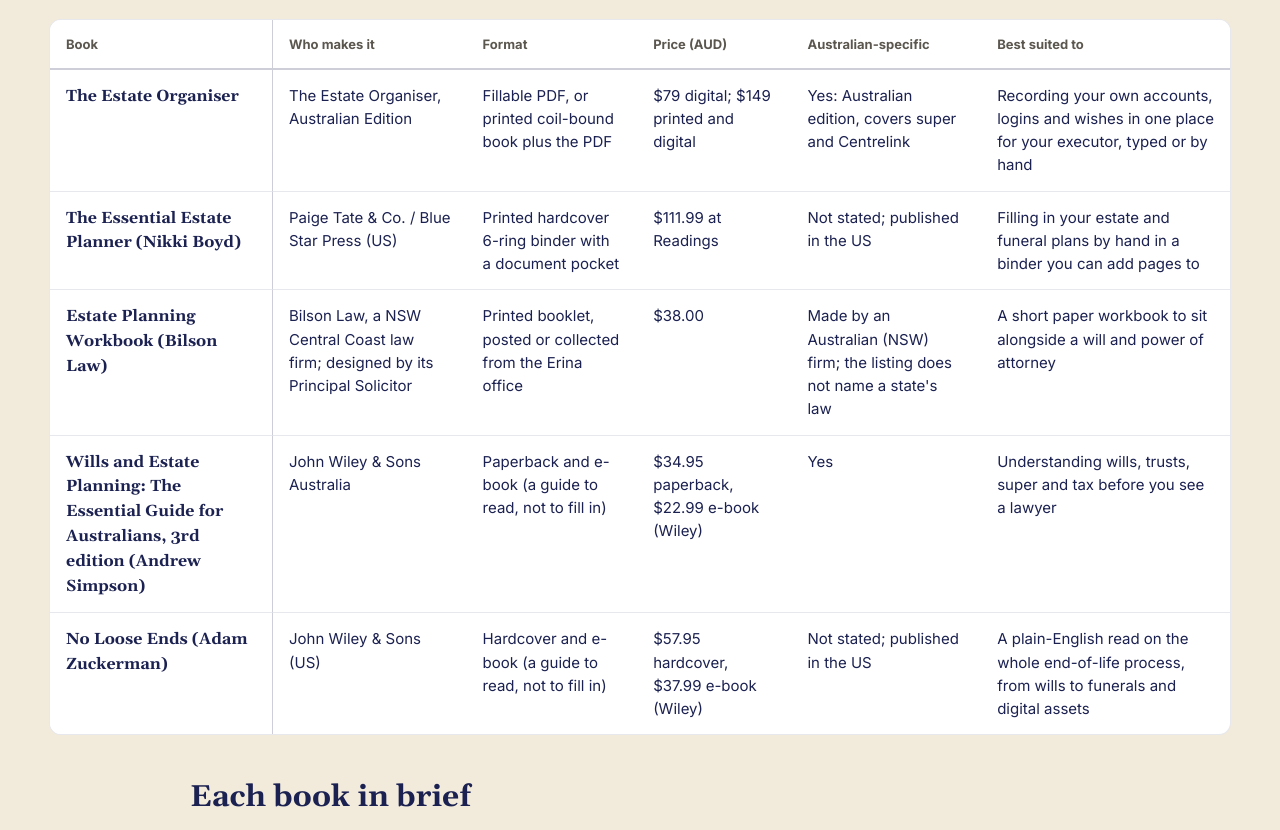
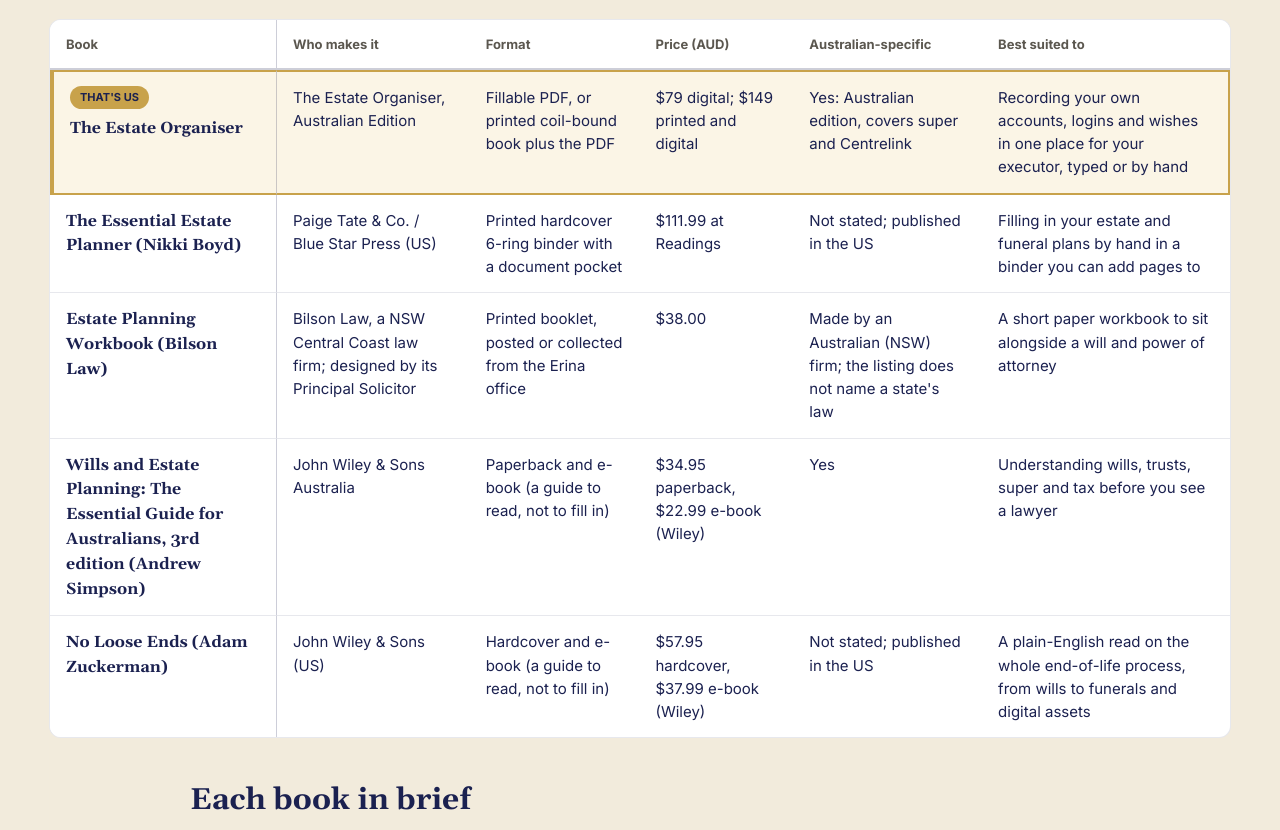
Before and after one commit to estate-organiser-ship-it/au, a plain HTML site: page best-estate-planning-organiser-books-australia/index.html in a window 1280 px wide. Shown: the part 611-1441 px from the top of the page. Drawn offline with nearby package versions, Linux system fonts and the light colour scheme.

Commit message:
Books page: gold 'That's us' tag and highlight on The Estate Organiser row and card (Will, 4 Nov)

```diff
--- a/best-estate-planning-organiser-books-australia/index.html
+++ b/best-estate-planning-organiser-books-australia/index.html
@@ -37,6 +37,14 @@ th:first-child{position:sticky;left:0;z-index:1;background:var(--surface);border
 footer{text-align:center;color:var(--muted);font-size:15px;padding:24px}
 @media(min-width:1000px){.tablewrap{width:min(1180px,calc(100vw - 48px));position:relative;left:50%;transform:translateX(-50%)}table{min-width:0}}
 @media(max-width:700px){h1{font-size:30px}h2{font-size:24px}tbody th{width:130px;font-size:15px}table{min-width:900px}.scrollhint{display:block}main{padding:26px 16px 50px}.brief{padding:4px 16px 16px}}
+
+/* 4 Nov 2026: Will asked for our own row to stand out in gold */
+tr.us th,tr.us td{background:#FBF5E6;border-top:2px solid var(--accent);border-bottom:2px solid var(--accent)}
+tr.us th:first-child{background:#FBF5E6;border-left:4px solid var(--accent)}
+tr.us td:last-child{border-right:2px solid var(--accent)}
+.us-tag{display:block;width:max-content;font-family:var(--sans);font-weight:700;font-size:11px;letter-spacing:normal;text-transform:uppercase;background:var(--accent);color:var(--navy);border-radius:40px;padding:3px 10px;margin:0 0 7px}
+.brief.us{border:2px solid var(--accent);background:#FBF5E6}
+.brief.us h3 .us-tag{margin:0 0 8px}
 </style><script>!function(f,b,e,v,n,t,s){if(f.fbq)return;n=f.fbq=function(){n.callMethod?n.callMethod.apply(n,arguments):n.queue.push(arguments)};if(!f._fbq)f._fbq=n;n.push=n;n.loaded=!0;n.version='2.0';n.queue=[];t=b.createElement(e);t.async=!0;t.src=v;s=b.getElementsByTagName(e)[0];s.parentNode.insertBefore(t,s)}(window,document,'script','https://connect.facebook.net/en_US/fbevents.js');fbq('init','2230204167748434');fbq('track','PageView');</script><!-- Google tag (gtag.js) -->
 <script async src="https://www.googletagmanager.com/gtag/js?id=G-D26NXBV715"></script>
 <script>window.dataLayer=window.dataLayer||[];function gtag(){dataLayer.push(arguments);}gtag('js',new Date());gtag('config','G-D26NXBV715');</script>
@@ -57,14 +65,14 @@ footer{text-align:center;color:var(--muted);font-size:15px;padding:24px}
 <div class="tablewrap"><table>
 <thead><tr><th scope="col">Book</th><th scope="col">Who makes it</th><th scope="col">Format</th><th scope="col">Price (AUD)</th><th scope="col">Australian-specific</th><th scope="col">Best suited to</th></tr></thead>
 <tbody>
-<tr><th scope="row">The Estate Organiser</th><td>The Estate Organiser, Australian Edition</td><td>Fillable PDF, or printed coil-bound book plus the PDF</td><td>$79 digital; $149 printed and digital</td><td>Yes: Australian edition, covers super and Centrelink</td><td>Recording your own accounts, logins and wishes in one place for your executor, typed or by hand</td></tr>
+<tr class="us"><th scope="row"><span class="us-tag">That&#39;s us</span>The Estate Organiser</th><td>The Estate Organiser, Australian Edition</td><td>Fillable PDF, or printed coil-bound book plus the PDF</td><td>$79 digital; $149 printed and digital</td><td>Yes: Australian edition, covers super and Centrelink</td><td>Recording your own accounts, logins and wishes in one place for your executor, typed or by hand</td></tr>
 <tr><th scope="row">The Essential Estate Planner (Nikki Boyd)</th><td>Paige Tate &amp; Co. / Blue Star Press (US)</td><td>Printed hardcover 6-ring binder with a document pocket</td><td>$111.99 at Readings</td><td>Not stated; published in the US</td><td>Filling in your estate and funeral plans by hand in a binder you can add pages to</td></tr>
 <tr><th scope="row">Estate Planning Workbook (Bilson Law)</th><td>Bilson Law, a NSW Central Coast law firm; designed by its Principal Solicitor</td><td>Printed booklet, posted or collected from the Erina office</td><td>$38.00</td><td>Made by an Australian (NSW) firm; the listing does not name a state's law</td><td>A short paper workbook to sit alongside a will and power of attorney</td></tr>
 <tr><th scope="row">Wills and Estate Planning: The Essential Guide for Australians, 3rd edition (Andrew Simpson)</th><td>John Wiley &amp; Sons Australia</td><td>Paperback and e-book (a guide to read, not to fill in)</td><td>$34.95 paperback, $22.99 e-book (Wiley)</td><td>Yes</td><td>Understanding wills, trusts, super and tax before you see a lawyer</td></tr>
 <tr><th scope="row">No Loose Ends (Adam Zuckerman)</th><td>John Wiley &amp; Sons (US)</td><td>Hardcover and e-book (a guide to read, not to fill in)</td><td>$57.95 hardcover, $37.99 e-book (Wiley)</td><td>Not stated; published in the US</td><td>A plain-English read on the whole end-of-life process, from wills to funerals and digital assets</td></tr>
 </tbody></table></div>
 <h2>Each book in brief</h2>
-<section class="brief"><h3>The Estate Organiser</h3>
+<section class="brief us"><h3><span class="us-tag">That&#39;s us</span>The Estate Organiser</h3>
 <p>The Estate Organiser is a fill-in workbook for your accounts, passwords, wishes and final instructions, sold as a fillable PDF for $79 or as a printed, coil-bound book plus the PDF for $149, with free shipping in Australia stated on the page. It is written for Australia and includes sections on superannuation and Centrelink, plus notification letters and an expense log for the executor. You fill it in on your own computer or by hand, so your entries stay with you and are not kept in an online account. Its own page describes it as a record-keeping tool, not a will and not legal or financial advice. (Source: theestateorganiser.com.au/the-estate-organiser/, checked 4 Nov 2026.)</p><div class="buy"><a class="btn" href="https://checkout.theestateorganiser.au/printed-book-order">Get the printed book, A$149</a><a class="btn ghost" href="https://checkout.theestateorganiser.au/c5623d53">Get the digital edition, A$79</a></div></section>
 <section class="brief"><h3>The Essential Estate Planner by Nikki Boyd</h3>
 <p>This is a hardcover 6-ring binder published in July 2025 by Paige Tate &amp; Co., listed by Readings under Blue Star Press with the United States as its country. The publisher describes it as an estate and funeral planner for people aged 50 and over, with funeral pages, digital asset pages and an interior pocket for documents. Readings lists it at A$111.99, out of stock in store and available to order online. The listings we read do not say which country's laws it is written around. (Sources: penguinrandomhouse.com and readings.com.au, checked 4 Nov 2026.)</p></section>
```
